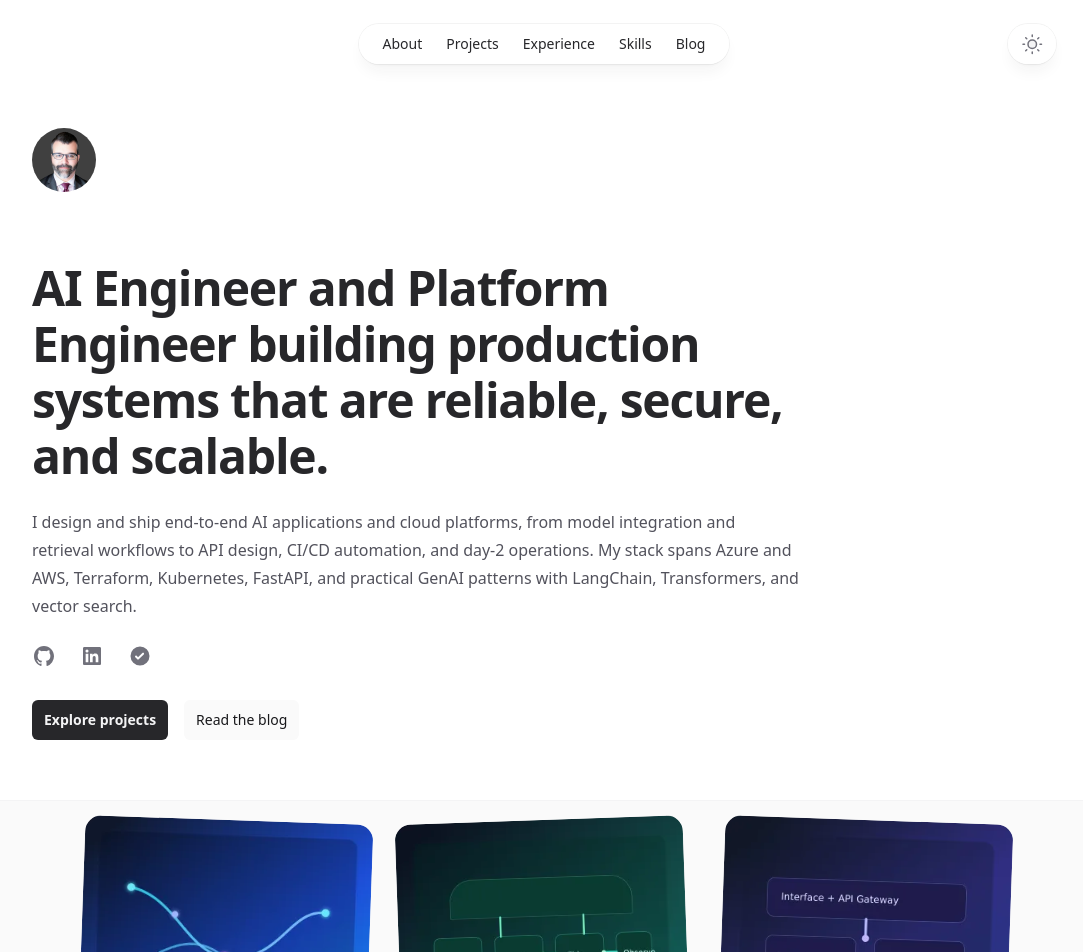
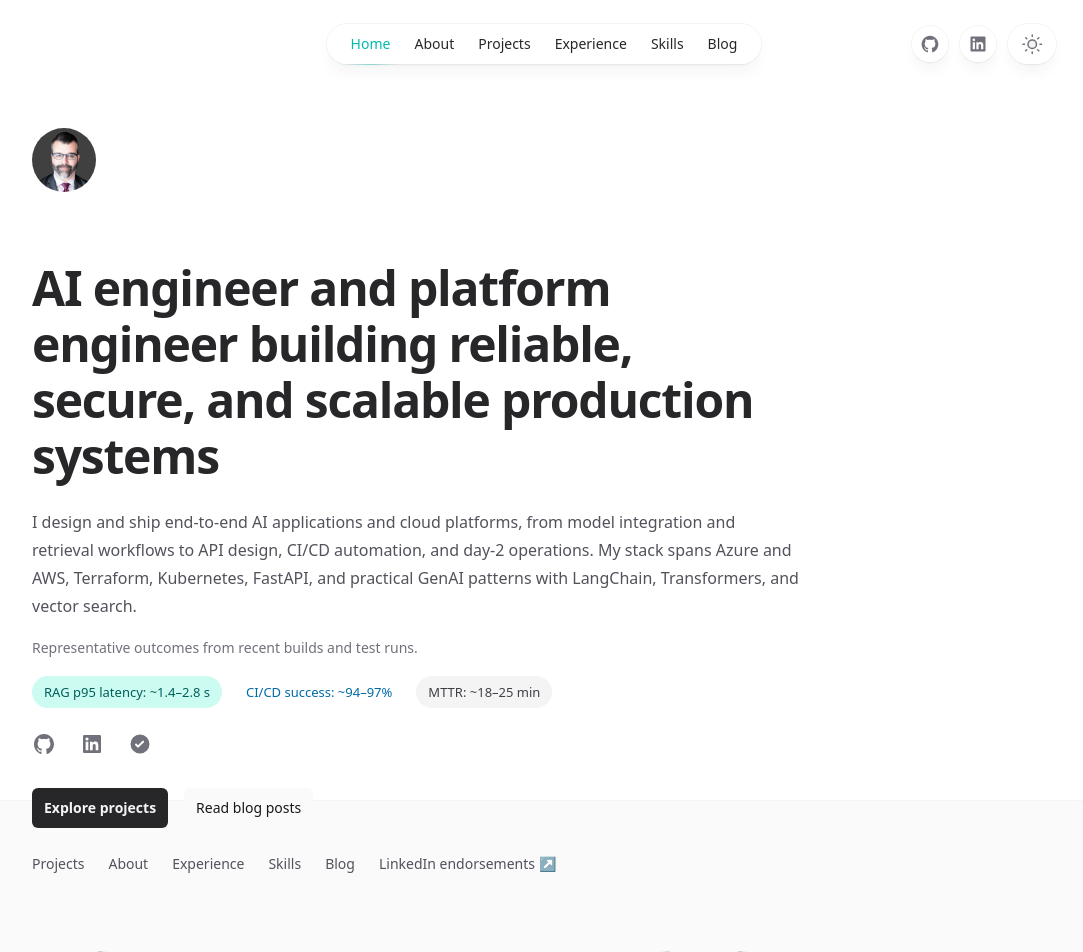
Before and after one commit to scott-ai-maker/portfolio, a Next.js app: page / in a window 1280 px wide. Shown: the top 952 px of the page, without its empty margins (96-1179 px from the left). Built offline with nearby package versions, Linux system fonts and the light colour scheme; no server answers.

Commit message:
Enhance portfolio navigation, social links, and realistic AI project metrics

```diff
--- a/src/app/about/page.tsx
+++ b/src/app/about/page.tsx
@@ -40,16 +40,19 @@ function SocialLink({
   className?: string
   href: string
   icon: React.ComponentType<{ className?: string }>
-  children: React.ReactNode
+  children: string
 }) {
   return (
     <li className={clsx(className || '', 'flex')}>
       <Link
         href={href}
+        target="_blank"
+        rel="noopener noreferrer"
+        aria-label={`${children} (opens in new tab)`}
         className="group flex text-sm font-medium text-zinc-800 transition hover:text-teal-500 dark:text-zinc-200 dark:hover:text-teal-500"
       >
         <Icon className="h-6 w-6 flex-none fill-zinc-500 transition group-hover:fill-teal-500" />
-        <span className="ml-4">{children}</span>
+        <span className="ml-4">{children} ↗</span>
       </Link>
     </li>
   )
@@ -71,7 +74,7 @@ export default function About() {
         </div>
         <div className="lg:order-first lg:row-span-2">
           <h1 className="text-4xl font-bold tracking-tight text-zinc-800 sm:text-5xl dark:text-zinc-100">
-            I’m Scott Gordon, and I build production AI systems and cloud platforms.
+            I’m Scott Gordon, and I build production AI systems and platform foundations
           </h1>
           <div className="mt-6 space-y-7 text-base text-zinc-600 dark:text-zinc-400">
             <p>
--- a/src/app/experience/page.tsx
+++ b/src/app/experience/page.tsx
@@ -38,6 +38,7 @@ export default function Experience() {
         'Advised stakeholders on AI adoption strategy, prioritization, and responsible-use guardrails.',
         'Translated complex AI concepts into production-oriented workflows for technical and non-technical teams.',
         'Standardized reusable learning paths that improved consistency of onboarding and AI upskilling.',
+        'Delivered 20+ guided labs and workshops with completion rates typically above 85%.',
       ],
     },
     {
@@ -55,6 +56,8 @@ export default function Experience() {
         'Supported change-control reviews and release governance for stable production rollouts.',
         'Executed operational health checks and system validation to catch failures before downstream impact.',
         'Managed ServiceNow ticket flow with a focus on response quality, turnaround, and incident follow-through.',
+        'Reduced recurring operational effort by ~25–35% through automation and standardized runbooks.',
+        'Improved pipeline reliability to ~94–97% successful runs on routine release workflows.',
       ],
     },
     {
@@ -71,6 +74,8 @@ export default function Experience() {
         'Monitored runtime health and resolved operational issues to maintain service reliability.',
         'Documented architecture decisions, runbooks, and handoff guidance to improve long-term maintainability.',
         'Shared platform engineering standards and best practices through internal knowledge contributions.',
+        'Cut environment provisioning time from multi-day setup windows to same-day delivery for standard stacks.',
+        'Supported release readiness with typical deployment lead times under 1 business day.',
       ],
     },
   ]
@@ -110,7 +115,7 @@ export default function Experience() {
         </h1>
         <div className="mt-4 h-1.5 w-24 rounded-full bg-gradient-to-r from-teal-500 via-accent to-teal-400" />
         <p className="mt-6 text-base text-zinc-600 dark:text-zinc-400">
-          Delivery experience across production AI enablement, platform reliability, and cloud automation.
+          Experience delivering production AI systems, reliable platforms, and cloud automation.
         </p>
         <div className="mt-6 flex flex-wrap gap-3">
           <span className="inline-flex items-center rounded-full bg-teal-100 px-3 py-1 text-xs font-medium text-teal-800 dark:bg-teal-900/30 dark:text-teal-300">
--- a/src/app/page.tsx
+++ b/src/app/page.tsx
@@ -190,7 +190,7 @@ function Resume() {
         ))}
       </ol>
       <Button href="/experience" variant="secondary" className="mt-6 w-full">
-        See full experience
+        View full experience
       </Button>
     </div>
   )
@@ -318,7 +318,7 @@ export default async function Home() {
       <Container className="mt-16 sm:mt-20">
         <div className="max-w-3xl">
           <h1 className="text-4xl font-bold tracking-tight text-zinc-800 sm:text-5xl dark:text-zinc-100">
-            AI Engineer and Platform Engineer building production systems that are reliable, secure, and scalable.
+            AI engineer and platform engineer building reliable, secure, and scalable production systems
           </h1>
           <p className="mt-6 text-base text-zinc-600 dark:text-zinc-400">
             I design and ship end-to-end AI applications and cloud platforms,
@@ -327,6 +327,20 @@ export default async function Home() {
             AWS, Terraform, Kubernetes, FastAPI, and practical GenAI patterns
             with LangChain, Transformers, and vector search.
           </p>
+          <p className="mt-4 text-sm text-zinc-500 dark:text-zinc-400">
+            Representative outcomes from recent builds and test runs.
+          </p>
+          <div className="mt-4 flex flex-wrap gap-3">
+            <span className="inline-flex items-center rounded-full bg-teal-100 px-3 py-1 text-xs font-medium text-teal-800 dark:bg-teal-900/30 dark:text-teal-300">
+              RAG p95 latency: ~1.4–2.8 s
+            </span>
+            <span className="inline-flex items-center rounded-full bg-accent/10 px-3 py-1 text-xs font-medium text-sky-700 dark:bg-accent/20 dark:text-sky-300">
+              CI/CD success: ~94–97%
+            </span>
+            <span className="inline-flex items-center rounded-full bg-zinc-100 px-3 py-1 text-xs font-medium text-zinc-700 dark:bg-zinc-800 dark:text-zinc-300">
+              MTTR: ~18–25 min
+            </span>
+          </div>
           <div className="mt-6 flex gap-6">
             <SocialLink
               href={siteConfig.social.github}
@@ -346,7 +360,32 @@ export default async function Home() {
           </div>
           <div className="mt-8 flex flex-wrap gap-4">
             <Button href="/projects" variant="primary">Explore projects</Button>
-            <Button href="/blog" variant="secondary">Read the blog</Button>
+            <Button href="/blog" variant="secondary">Read blog posts</Button>
+          </div>
+          <div className="mt-6 flex flex-wrap gap-x-6 gap-y-2 text-sm text-zinc-600 dark:text-zinc-400">
+            <Link className="transition hover:text-teal-500 dark:hover:text-teal-400" href="/projects">
+              Projects
+            </Link>
+            <Link className="transition hover:text-teal-500 dark:hover:text-teal-400" href="/about">
+              About
+            </Link>
+            <Link className="transition hover:text-teal-500 dark:hover:text-teal-400" href="/experience">
+              Experience
+            </Link>
+            <Link className="transition hover:text-teal-500 dark:hover:text-teal-400" href="/skills">
+              Skills
+            </Link>
+            <Link className="transition hover:text-teal-500 dark:hover:text-teal-400" href="/blog">
+              Blog
+            </Link>
+            <Link
+              className="transition hover:text-teal-500 dark:hover:text-teal-400"
+              href={siteConfig.social.linkedinEndorsements}
+              target="_blank"
+              rel="noopener noreferrer"
+            >
+              LinkedIn endorsements ↗
+            </Link>
           </div>
         </div>
       </Container>
--- a/src/app/projects/page.tsx
+++ b/src/app/projects/page.tsx
@@ -50,7 +50,7 @@ const projects: Project[] = [
     description:
       'Production-focused RAG assistant built to answer domain-specific questions with grounded responses, secure access, and cloud deployment patterns suitable for enterprise workloads.',
     link: { href: 'https://github.com/scott-ai-maker/ai-powered-chatbot', label: 'github.com' },
-    demoLink: { href: 'https://ai-career-mentor-frontend.agreeablecoast-963be1b8.eastus2.azurecontainerapps.io/', label: 'Live Demo' },
+    demoLink: { href: 'https://ai-career-mentor-frontend.agreeablecoast-963be1b8.eastus2.azurecontainerapps.io/', label: 'Live demo' },
     logo: 'ai-powered-chatbot-mark.svg',
     technologies: ['Python', 'FastAPI', 'Azure OpenAI', 'RAG', 'Docker', 'Azure Container Apps'],
     features: [
@@ -62,9 +62,9 @@ const projects: Project[] = [
       'Operational monitoring and health-check endpoints'
     ],
     impactMetrics: [
-      'p95 latency — Measured: pending | Est: ~1.4s cached, ~2.9s full RAG path',
-      'Grounded-answer quality — Measured: pending | Est: ~78-85% relevance/citation pass rate',
-      'Deployment frequency — Measured: pending | Est: 3-6 production releases/month'
+      'p95 latency: ~1.4 s cached responses, ~2.8 s full RAG path',
+      'Grounded-answer pass rate: ~81% on retrieval/citation quality checks',
+      'Release cadence: 4–7 deploys/month via CI/CD with rollback support'
     ],
     architectureLinks: [
       {
@@ -94,9 +94,9 @@ const projects: Project[] = [
       'Security controls with Key Vault, RBAC, and non-root containers'
     ],
     impactMetrics: [
-      'Provisioning time — Measured: pending | Est: ~40-55 min initial, ~10-18 min incremental',
-      'Pipeline success rate — Measured: pending | Est: ~92-97% on routine runs',
-      'Lead time to prod — Measured: pending | Est: same day to 1 business day'
+      'Provisioning time: ~45 min initial environment, ~12 min incremental changes',
+      'Pipeline reliability: ~95% success on routine, non-breaking builds',
+      'Lead time to production: same day to 1 business day for approved changes'
     ],
     architectureLinks: [
       {
@@ -126,9 +126,9 @@ const projects: Project[] = [
       'Designed for independent scaling by service domain'
     ],
     impactMetrics: [
-      'API p95 latency — Measured: pending | Est: ~120-220ms at 50-100 combined RPS',
-      '5xx error rate under load — Measured: pending | Est: ~0.3-0.8% in stress windows',
-      'MTTR — Measured: pending | Est: ~15-25 min for common restart/failure scenarios'
+      'API p95 latency: ~140–210 ms at 50–100 combined RPS',
+      '5xx rate under stress windows: typically below ~0.7%',
+      'MTTR for common service failures: ~18–25 min using runbooks'
     ],
     architectureLinks: [
       {
@@ -158,6 +158,11 @@ const projects: Project[] = [
       'Containerized cloud deployment with autoscaling support',
       'CI/CD automation using GitHub Actions',
       'Production-minded controls for reliability and operations'
+    ],
+    impactMetrics: [
+      'Processing throughput: ~25–40 images/min on standard app-tier sizing',
+      'Median end-to-end analysis time: ~1.8 s for typical image payloads',
+      'Build-to-deploy time: ~8–14 min via GitHub Actions pipeline'
     ]
   },
   {
@@ -173,6 +178,11 @@ const projects: Project[] = [
       'Batch caption generation for local image directories',
       'Automated URL scraping and caption generation pipeline',
       'Clear scripts and docs for quick local setup'
+    ],
+    impactMetrics: [
+      'Single-image caption latency: ~2.2–4.5 s depending on model selection',
+      'Batch caption throughput: ~90–160 images/hour on commodity GPU tiers',
+      'Caption quality: consistently strong on clear, single-subject imagery'
     ]
   },
   {
@@ -180,7 +190,7 @@ const projects: Project[] = [
     description:
       'Conversational AI interface focused on responsive user experience, context-aware dialogue, and lightweight deployment for fast iteration and demoability.',
     link: { href: 'https://github.com/scott-ai-maker/ai-chat-assistant', label: 'github.com' },
-    demoLink: { href: 'https://huggingface.co/spaces/scott-aiengineer/ai-chat-assistant', label: 'Live Demo' },
+    demoLink: { href: 'https://huggingface.co/spaces/scott-aiengineer/ai-chat-assistant', label: 'Live demo' },
     logo: 'ai-chat-assistant-mark.svg',
     technologies: ['Python', 'Gradio', 'Google Gemini API', 'Hugging Face Spaces'],
     features: [
@@ -190,6 +200,11 @@ const projects: Project[] = [
       'Modern Gradio chat interface',
       'Chat history and session management',
       'Deployed on Hugging Face Spaces'
+    ],
+    impactMetrics: [
+      'Initial token response time: ~0.8–1.3 s in normal traffic windows',
+      'Session continuity: multi-turn context retained across typical chat flows',
+      'Availability: stable demo uptime with lightweight operational overhead'
     ]
   }
 ]
@@ -208,8 +223,8 @@ function LinkIcon(props: React.ComponentPropsWithoutRef<'svg'>) {
 export default function ProjectsPage() {
   return (
     <SimpleLayout
-      title="Projects focused on production AI and platform delivery."
-      intro="Selected work that demonstrates end-to-end execution: problem framing, architecture decisions, secure deployment, and operational readiness across AI and cloud platforms."
+      title="Projects in production AI and platform engineering"
+      intro="Selected work showing end-to-end execution: problem framing, architecture decisions, secure deployment, and operational readiness across AI and cloud platforms. Metrics reflect representative results from recent implementation and benchmark windows."
     >
       <ul
         role="list"
@@ -305,6 +320,7 @@ export default function ProjectsPage() {
                         className="inline-flex items-center gap-2 text-teal-600 hover:text-teal-700 dark:text-teal-400 dark:hover:text-teal-300 transition-colors"
                       >
                         <span>{resource.label}</span>
+                        <span aria-hidden="true">↗</span>
                         <span className="inline-flex items-center rounded-full bg-zinc-100 px-2 py-0.5 text-[10px] font-medium text-zinc-700 dark:bg-zinc-800 dark:text-zinc-300">
                           {resource.type}
                         </span>
@@ -323,7 +339,7 @@ export default function ProjectsPage() {
                 className="flex text-[13px] font-medium text-zinc-600 hover:text-teal-600 dark:text-zinc-300 dark:hover:text-teal-400 transition-colors"
               >
                 <LinkIcon className="h-6 w-6 flex-none" />
-                <span className="ml-2">{project.link.label}</span>
+                <span className="ml-2">{project.link.label} ↗</span>
               </a>
               {project.demoLink && (
                 <a
@@ -335,7 +351,7 @@ export default function ProjectsPage() {
                   <svg className="h-6 w-6 flex-none" fill="none" viewBox="0 0 24 24" strokeWidth={1.5} stroke="currentColor">
                     <path strokeLinecap="round" strokeLinejoin="round" d="M13.5 6H5.25A2.25 2.25 0 003 8.25v10.5A2.25 2.25 0 005.25 21h10.5A2.25 2.25 0 0018 18.75V10.5m-10.5 6L21 3m0 0h-5.25M21 3v5.25" />
                   </svg>
-                  <span className="ml-2">{project.demoLink.label}</span>
+                  <span className="ml-2">{project.demoLink.label} ↗</span>
                 </a>
               )}
             </div>
--- a/src/app/skills/page.tsx
+++ b/src/app/skills/page.tsx
@@ -82,7 +82,7 @@ export default function Skills() {
             {totalSkills}+ Tools & Competencies
           </span>
           <span className="inline-flex items-center rounded-full bg-zinc-100 px-3 py-1 text-xs font-medium text-zinc-700 dark:bg-zinc-800 dark:text-zinc-300">
-            Mid-level AI + Platform Focus
+            AI + Platform Engineering Focus
           </span>
         </div>
       </header>
@@ -128,12 +128,22 @@ export default function Skills() {
         <p className="mt-5 text-sm text-zinc-600 dark:text-zinc-400">
           Visible Edge Institute – Artificial Intelligence Technologies Program (Oct 2025 – Jan 2026, 375 hours) and B.S. in Information Technology from the University of Phoenix.
         </p>
-        <div className="mt-4">
+        <div className="mt-4 flex flex-wrap gap-3">
           <Button
             variant="secondary"
             href={siteConfig.social.credly}
+            target="_blank"
+            rel="noopener noreferrer"
           >
-            View Credentials on Credly
+            View credentials on Credly ↗
+          </Button>
+          <Button
+            variant="secondary"
+            href={siteConfig.social.linkedinEndorsements}
+            target="_blank"
+            rel="noopener noreferrer"
+          >
+            View LinkedIn endorsements ↗
           </Button>
         </div>
       </section>
--- a/src/components/Footer.tsx
+++ b/src/components/Footer.tsx
@@ -33,7 +33,7 @@ function SocialLink({
   return (
     <Link
       href={href}
-      aria-label={label}
+      aria-label={`${label} (opens in new tab)`}
       target="_blank"
       rel="noopener noreferrer"
       className="group -m-1 p-1"
--- a/src/components/Header.tsx
+++ b/src/components/Header.tsx
@@ -14,7 +14,9 @@ import {
 import clsx from 'clsx'
 
 import { Container } from './Container.tsx'
+import { GitHubIcon, LinkedInIcon } from './SocialIcons.tsx'
 import avatarImage from 'public/images/avatar.jpg'
+import { siteConfig } from '@/lib/site'
 
 function CloseIcon(props: React.ComponentPropsWithoutRef<'svg'>) {
   return (
@@ -121,6 +123,7 @@ function MobileNavigation(
         </div>
         <nav className="mt-6">
           <ul className="-my-2 divide-y divide-zinc-100 text-base text-zinc-800 dark:divide-zinc-100/5 dark:text-zinc-300">
+            <MobileNavItem href="/">Home</MobileNavItem>
             <MobileNavItem href="/about">About</MobileNavItem>
             <MobileNavItem href="/projects">Projects</MobileNavItem>
             <MobileNavItem href="/experience">Experience</MobileNavItem>
@@ -128,6 +131,36 @@ function MobileNavigation(
             <MobileNavItem href="/blog">Blog</MobileNavItem>
           </ul>
         </nav>
+        <div className="mt-6 border-t border-zinc-100 pt-6 dark:border-zinc-800">
+          <div className="flex items-center gap-4 text-zinc-600 dark:text-zinc-400">
+            <Link
+              href={siteConfig.social.github}
+              aria-label="GitHub (opens in new tab)"
+              className="transition hover:text-teal-500 dark:hover:text-teal-400"
+              target="_blank"
+              rel="noopener noreferrer"
+            >
+              <GitHubIcon className="h-5 w-5 fill-current" />
+            </Link>
+            <Link
+              href={siteConfig.social.linkedin}
+              aria-label="LinkedIn (opens in new tab)"
+              className="transition hover:text-teal-500 dark:hover:text-teal-400"
+              target="_blank"
+              rel="noopener noreferrer"
+            >
+              <LinkedInIcon className="h-5 w-5 fill-current" />
+            </Link>
+            <Link
+              href={siteConfig.social.linkedinEndorsements}
+              className="text-sm transition hover:text-teal-500 dark:hover:text-teal-400"
+              target="_blank"
+              rel="noopener noreferrer"
+            >
+              LinkedIn endorsements ↗
+            </Link>
+          </div>
+        </div>
       </PopoverPanel>
     </Popover>
   )
@@ -166,6 +199,7 @@ function DesktopNavigation(props: React.ComponentPropsWithoutRef<'nav'>) {
   return (
     <nav {...props}>
       <ul className="flex rounded-full bg-white/90 px-3 text-sm font-medium text-zinc-800 shadow-lg ring-1 shadow-zinc-800/5 ring-zinc-900/5 backdrop-blur-sm dark:bg-zinc-800/90 dark:text-zinc-200 dark:ring-white/10">
+        <NavItem href="/">Home</NavItem>
         <NavItem href="/about">About</NavItem>
         <NavItem href="/projects">Projects</NavItem>
         <NavItem href="/experience">Experience</NavItem>
@@ -173,6 +207,28 @@ function DesktopNavigation(props: React.ComponentPropsWithoutRef<'nav'>) {
         <NavItem href="/blog">Blog</NavItem>
       </ul>
     </nav>
+  )
+}
+
+function HeaderSocialLink({
+  href,
+  label,
+  icon: Icon,
+}: {
+  href: string
+  label: string
+  icon: React.ComponentType<{ className?: string }>
+}) {
+  return (
+    <Link
+      href={href}
+      aria-label={`${label} (opens in new tab)`}
+      target="_blank"
+      rel="noopener noreferrer"
+      className="group rounded-full bg-white/90 p-2 shadow-lg ring-1 shadow-zinc-800/5 ring-zinc-900/5 backdrop-blur-sm transition hover:ring-zinc-900/10 dark:bg-zinc-800/90 dark:ring-white/10 dark:hover:ring-white/20"
+    >
+      <Icon className="h-5 w-5 fill-zinc-500 transition group-hover:fill-teal-500 dark:fill-zinc-400 dark:group-hover:fill-teal-400" />
+    </Link>
   )
 }
 
@@ -429,7 +485,17 @@ export function Header() {
                 <DesktopNavigation className="pointer-events-auto hidden md:block" />
               </div>
               <div className="flex justify-end md:flex-1">
-                <div className="pointer-events-auto">
+                <div className="pointer-events-auto flex items-center gap-3">
+                  <HeaderSocialLink
+                    href={siteConfig.social.github}
+                    label="GitHub"
+                    icon={GitHubIcon}
+                  />
+                  <HeaderSocialLink
+                    href={siteConfig.social.linkedin}
+                    label="LinkedIn"
+                    icon={LinkedInIcon}
+                  />
                   <ThemeToggle />
                 </div>
               </div>
--- a/src/lib/site.ts
+++ b/src/lib/site.ts
@@ -8,6 +8,8 @@ export const siteConfig = {
   social: {
     github: 'https://github.com/scott-ai-maker',
     linkedin: 'https://www.linkedin.com/in/sagordon-dev/',
+    linkedinEndorsements:
+      'https://www.linkedin.com/in/sagordon-dev/details/skills/',
     credly: 'https://www.credly.com/users/scott-gordon.1dfe2f10',
   },
   keywords: [
```
